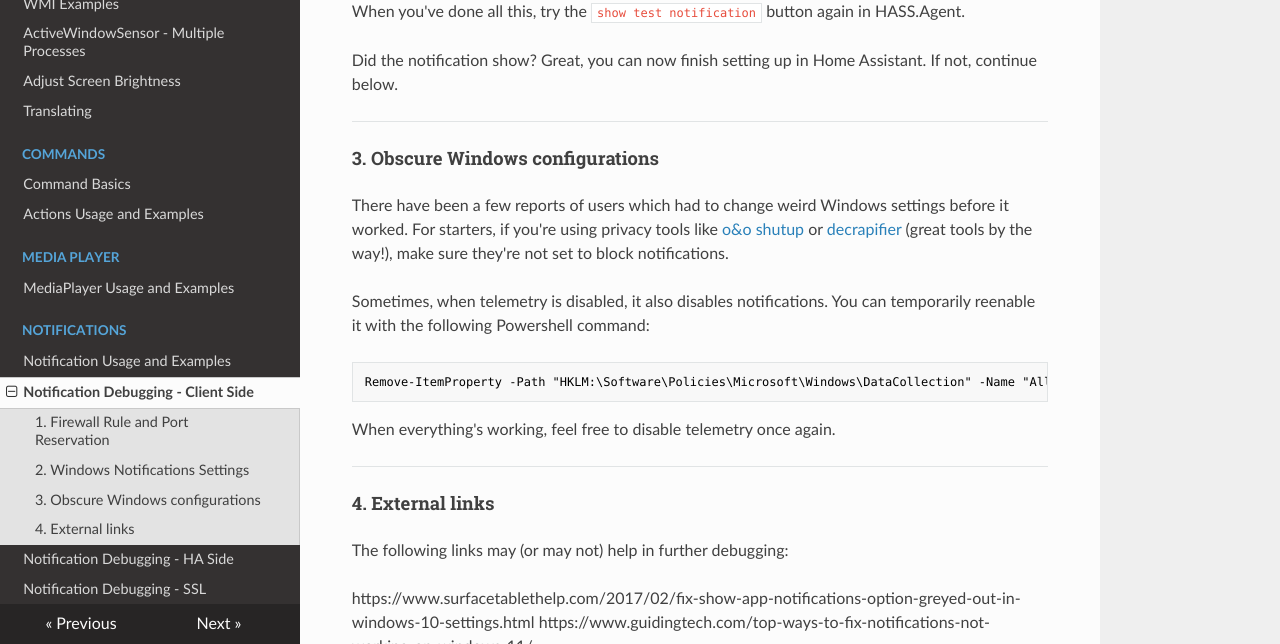
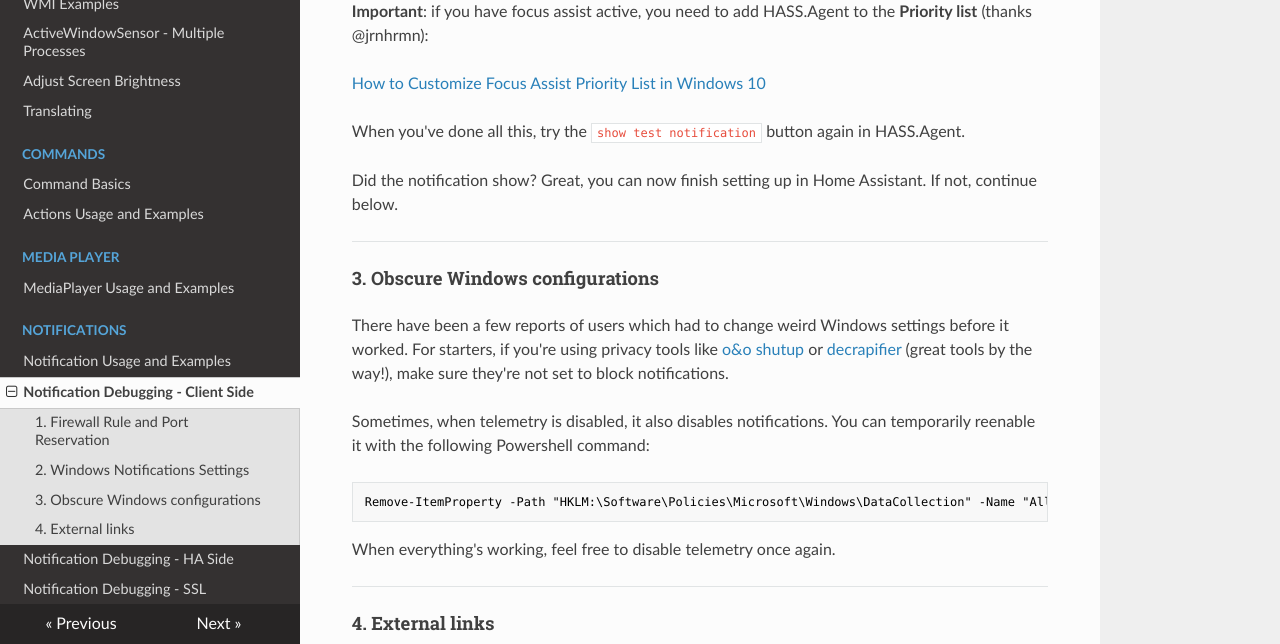
Before and after one commit to LAB02-Admin/HASS.Agent-Docs, an MkDocs documentation site: the page built from docs/notifications/notification-debugging-client-side.md, in a window 1280 px wide and 900 px high, scrolled down 2663 px, cut to the strip 256-900 px from the top of the window. Built offline with MkDocs 1.6.1, drawn with Linux system fonts in a browser that asks for light colours; nearby versions of some CDN libraries.

Commit message:
Update notification-debugging-client-side.md

```diff
--- a/docs/notifications/notification-debugging-client-side.md
+++ b/docs/notifications/notification-debugging-client-side.md
@@ -46,6 +46,10 @@ Depending on your Windows version, you may also need to make sure that the `Acti
 
 ![image](https://user-images.githubusercontent.com/81011038/160234962-8a1df96d-9aef-4771-a686-2b1b2b04bb87.png)
 
+**Important**: if you have focus assist active, you need to add HASS.Agent to the **Priority list** (thanks @jrnhrmn):
+
+[How to Customize Focus Assist Priority List in Windows 10](https://www.tenforums.com/tutorials/102205-customize-focus-assist-priority-list-windows-10-a.html)
+
 When you've done all this, try the `show test notification` button again in HASS.Agent.
 
 Did the notification show? Great, you can now finish setting up in Home Assistant. If not, continue below.
```
